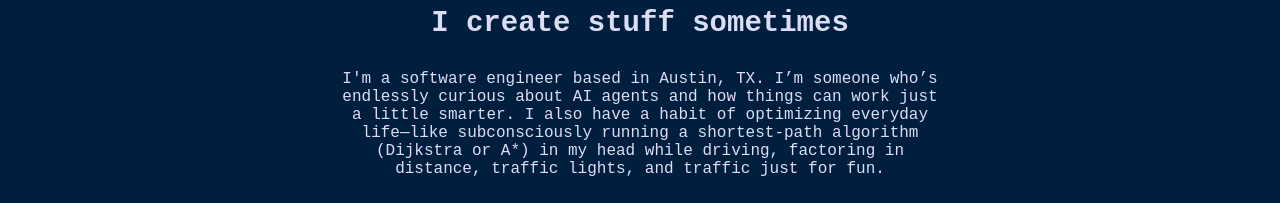
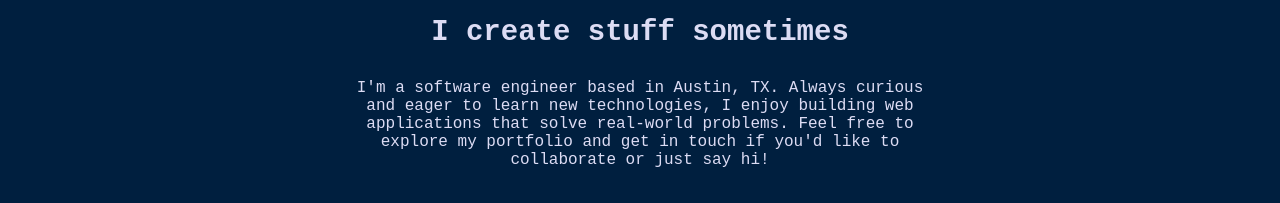
Before and after one commit to pikaachi/my-portfolio, a React (Create React App) app: page / in a window 1280 px wide. Shown: the part 423-626 px from the top of the page. Built offline with nearby package versions, Linux system fonts and the light colour scheme; no server answers.

Commit message:
updated Hero

```diff
--- a/src/pages/Hero.js
+++ b/src/pages/Hero.js
@@ -13,12 +13,10 @@ const Hero = () => {
       <div className='hero-content'>
         <h1>hi,  <span className="pika-name">pika</span> here.</h1>
         <h2>I create stuff sometimes</h2>
-        <p>I'm a software engineer based in Austin, TX.
-        I’m someone who’s endlessly curious about AI agents and
-        how things can work just a little smarter.
-        I also have a habit of optimizing everyday life—like
-        subconsciously running a shortest-path algorithm (Dijkstra or A*)
-        in my head while driving, factoring in distance, traffic lights, and traffic just for fun.</p>
+        <p>I'm a software engineer based in Austin, TX. Always curious and eager to learn new technologies,
+          I enjoy building web applications that solve real-world problems.
+          Feel free to explore my portfolio and get in touch if you'd like to collaborate or just say hi!
+        </p>
         <a href="mailto:20dipikagiri21@gmail.com" className="hero-button">
           <FaEnvelope className="email-icon" />Say Hi
         </a>
```
